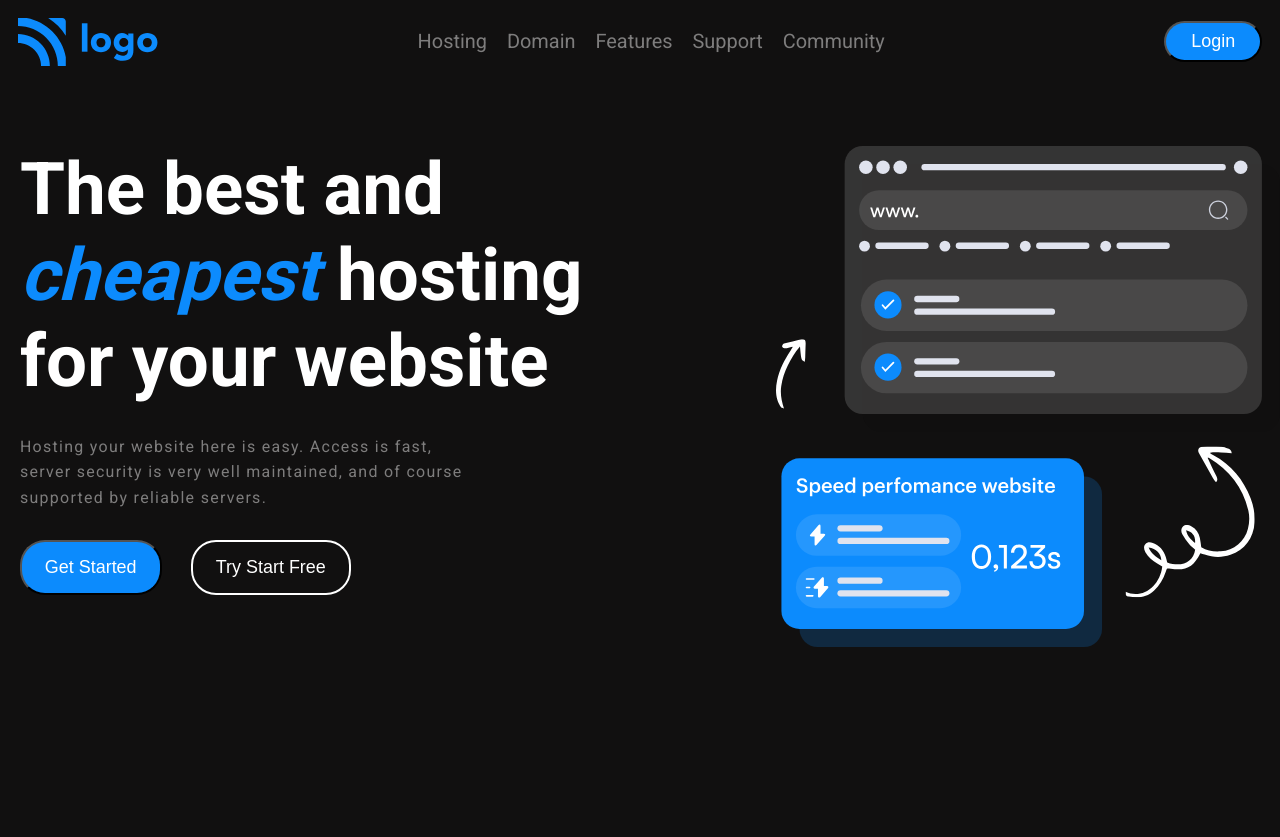
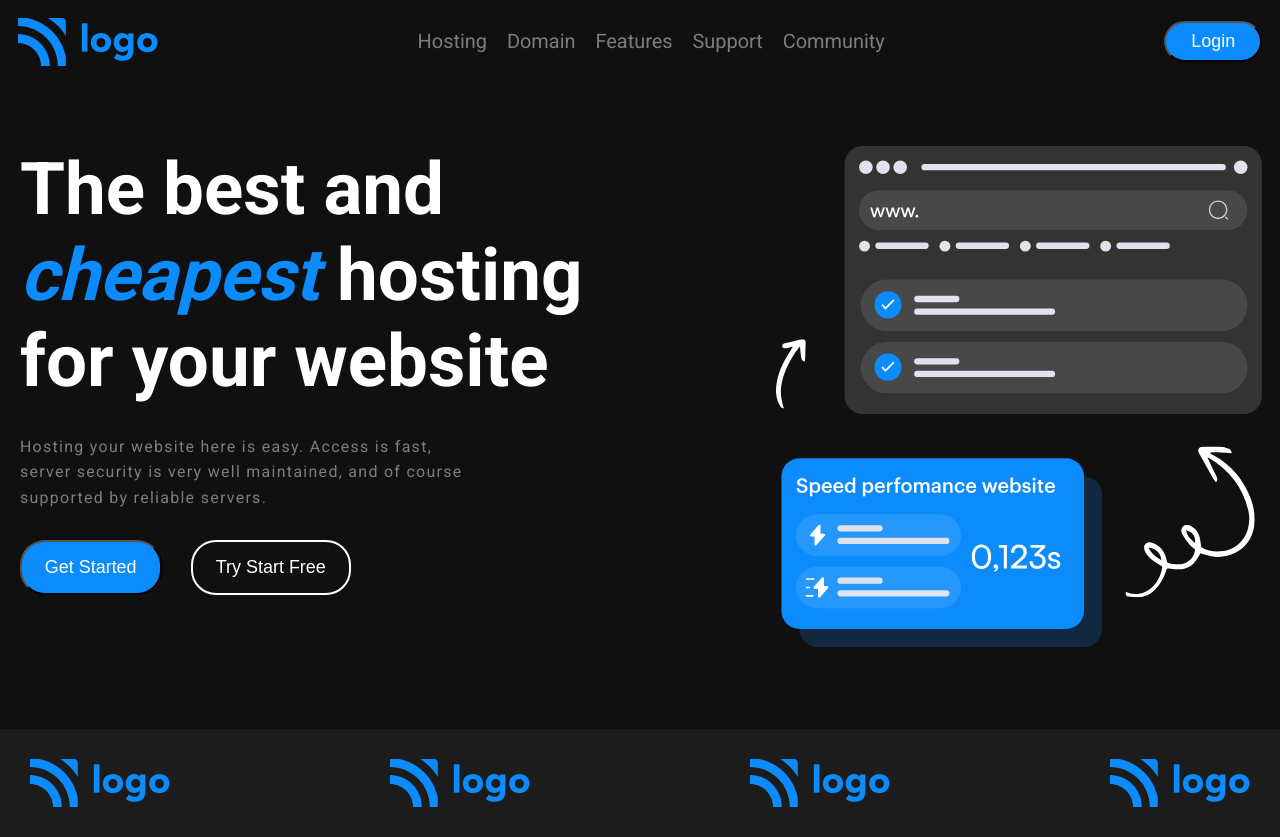
Before and after one commit to kalppatel83/hosting-landing-page, a plain HTML site: page index.html in a window 1280 px wide. Before the commit the page ends 800 px from the top, so only its background shows below. Drawn offline with Linux system fonts and the light colour scheme.

Commit message:
brand-logo-section-completed

```diff
--- a/index.html
+++ b/index.html
@@ -48,5 +48,15 @@
         />
       </div>
     </section>
+
+    <!-- TODO: Companies Section -->
+    <section class="brands-logo">
+      <div class="logo-container">
+        <img src="./images/Logo.svg" alt="" />
+        <img src="./images/Logo.svg" alt="" />
+        <img src="./images/Logo.svg" alt="" />
+        <img src="./images/Logo.svg" alt="" />
+      </div>
+    </section>
   </body>
 </html>
--- a/style.css
+++ b/style.css
@@ -14,7 +14,7 @@
 html {
   font-size: 62.3%;
   background: var(--primary-background);
-  max-width: 1440px;
+
   margin: 0 auto;
   font-family: "Roboto", sans-serif;
 }
@@ -109,3 +109,15 @@ nav {
   background: none;
   border: 2px solid var(--primary-text);
 }
+
+.brands-logo {
+  background: #1d1c1c;
+}
+.logo-container {
+  margin: 0 auto;
+  max-width: 1280px;
+
+  display: flex;
+  padding: 3rem;
+  justify-content: space-between;
+}
```
